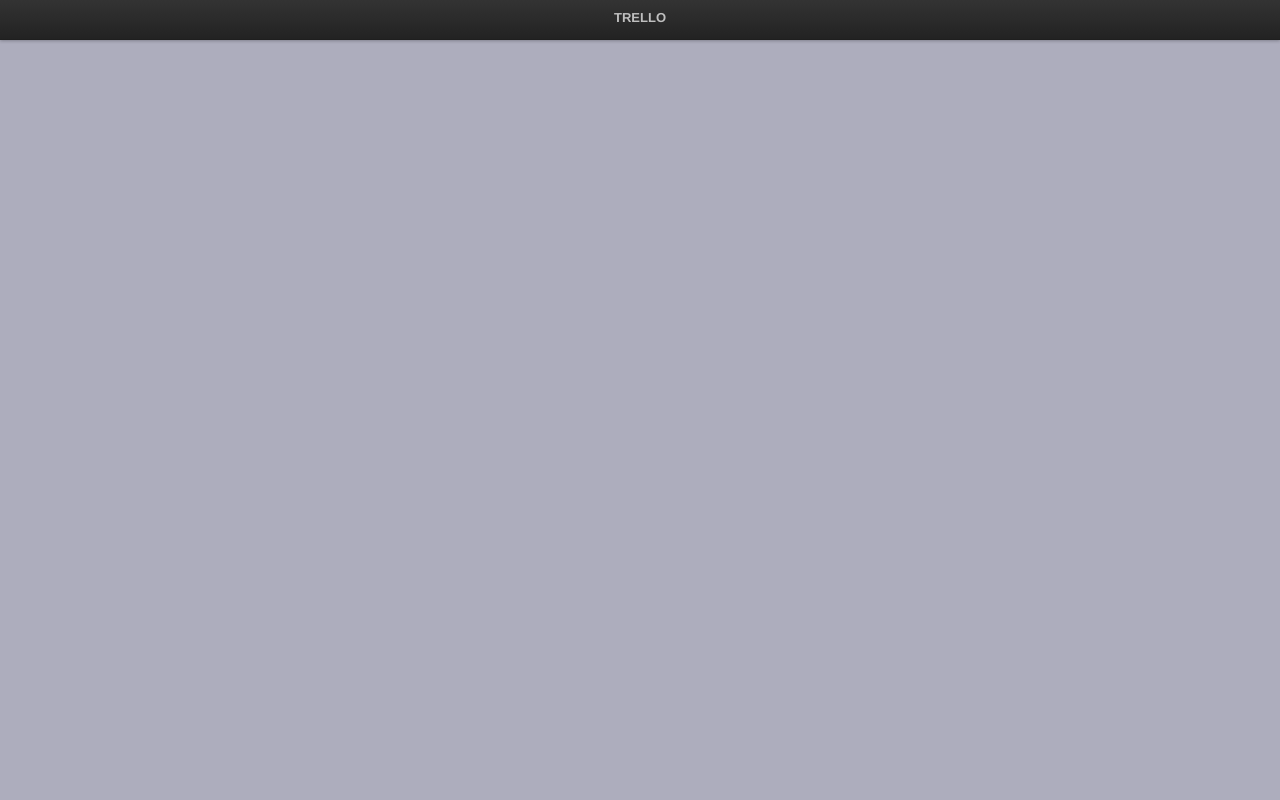
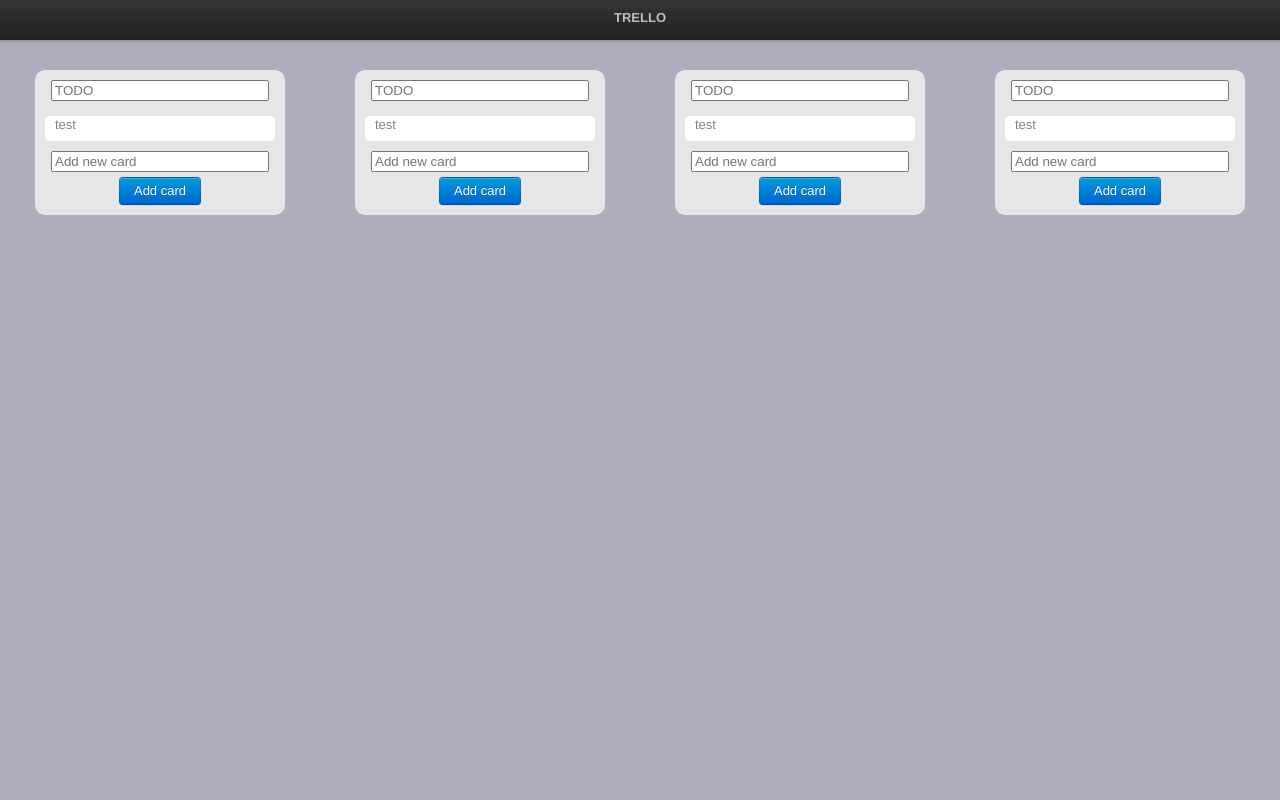
Before and after one commit to SadMinotaur/TS-Local-Trello, a React (Create React App) app: page / in a window 1280 px wide. Shown: the top 800 px of the page. Built offline with nearby package versions, Linux system fonts and the light colour scheme.

Commit message:
Create new cards in columns

```diff
--- a/src/components/boardcolumn/BoardColumn.tsx
+++ b/src/components/boardcolumn/BoardColumn.tsx
@@ -1,6 +1,7 @@
 import React, {useState} from "react";
 import {ColumnsContainer, ColumnNameInput, ColumnBorder} from "./Styles";
-import {ColumnsContent} from "../columnsContent";
+import {Cards, ColumnsContent} from "../columnsContent";
+import {ColumnCard} from "../columncard";
 
 interface Props {
   name: string;
@@ -8,29 +9,47 @@
 
 export const BoardColumn: React.FC<Props> = (props) => {
 
-  const [name, setName] = useState("");
-  const columnFromStorage = localStorage.getItem(props.name);
+  //This is bad
+  const column: ColumnsContent = JSON.parse(localStorage.getItem(props.name) as string);
 
-  if (columnFromStorage == null)
-    return null;
+  const cards = Array(column.cards.length);
+  column.cards.forEach((value, i) => {
+    cards[i] = <ColumnCard key={i} name={value.name}/>
+  });
 
-  let column: ColumnsContent = JSON.parse(columnFromStorage);
+  let newCardContent = "";
 
-  function saveName(name: string) {
+  const [colCards, setCards] = useState(cards);
+  const [name, setName] = useState(column.name);
+
+  function saveName(name: string): void {
     column.name = name;
     setName(column.name);
-    localStorage.setItem(props.name, JSON.stringify(column))
+    localStorage.setItem(props.name, JSON.stringify(column));
+  }
+
+  function saveNewCard(): void {
+    column.cards.push({name: newCardContent, author: localStorage.getItem("user"), comments: [], desc: ""} as Cards);
+    setCards(prevState => {
+      return prevState.concat(<ColumnCard name={newCardContent} key={colCards.length}/>);
+    });
+    localStorage.setItem(props.name, JSON.stringify(column));
   }
 
   return (<ColumnsContainer>
       <ColumnBorder>
-        <ColumnNameInput type="text" placeholder={name == "" ? column.name : name} onBlur={event => {
+        <ColumnNameInput type="text" placeholder={name} onBlur={event => {
           event.target.value = '';
         }} onChange={event => {
           saveName(event.target.value);
         }}/>
-        {/*{renderCards}*/}
-        <button className="btn primary">
+        {colCards}
+        <ColumnNameInput onBlur={event => {
+          event.target.value = '';
+        }} onChange={event => newCardContent = event.target.value} placeholder="Add new card"/>
+        <button className="btn primary" onClick={event => {
+          saveNewCard()
+        }}>
           Add card
         </button>
       </ColumnBorder>
--- a/src/components/boardcolumn/Styles.tsx
+++ b/src/components/boardcolumn/Styles.tsx
@@ -10,6 +10,7 @@
     `
 export const ColumnNameInput = styled.input`
         width: 210px;
+        margin: 0 0 5px 0;
     `
 
 export const ColumnBorder = styled.div`
--- a/src/index.tsx
+++ b/src/index.tsx
@@ -9,13 +9,13 @@
 import {LoginPopup} from "./components/loginpopup";
 
 //For testing purposes
-// localStorage.clear()
+localStorage.clear()
 
 localStorage.setItem("user", "Test user")
-// localStorage.setItem("Column0", "{\"name\":\"TODO\",\"cards\":[{\"name\":\"test\",\"author\":\"test\",\"comments\":[{\"author\":\"test\",\"content\":\"ok\"}]}]}")
-// localStorage.setItem("Column1", "{\"name\":\"TODO\",\"cards\":[{\"name\":\"test\",\"author\":\"test\",\"comments\":[{\"author\":\"test\",\"content\":\"ok\"}]}]}")
-// localStorage.setItem("Column2", "{\"name\":\"TODO\",\"cards\":[{\"name\":\"test\",\"author\":\"test\",\"comments\":[{\"author\":\"test\",\"content\":\"ok\"}]}]}")
-// localStorage.setItem("Column3", "{\"name\":\"TODO\",\"cards\":[{\"name\":\"test\",\"author\":\"test\",\"comments\":[{\"author\":\"test\",\"content\":\"ok\"}]}]}")
+localStorage.setItem("Column0", "{\"name\":\"TODO\",\"cards\":[{\"name\":\"test\",\"author\":\"test\",\"comments\":[{\"author\":\"test\",\"content\":\"ok\"}]}]}")
+localStorage.setItem("Column1", "{\"name\":\"TODO\",\"cards\":[{\"name\":\"test\",\"author\":\"test\",\"comments\":[{\"author\":\"test\",\"content\":\"ok\"}]}]}")
+localStorage.setItem("Column2", "{\"name\":\"TODO\",\"cards\":[{\"name\":\"test\",\"author\":\"test\",\"comments\":[{\"author\":\"test\",\"content\":\"ok\"}]}]}")
+localStorage.setItem("Column3", "{\"name\":\"TODO\",\"cards\":[{\"name\":\"test\",\"author\":\"test\",\"comments\":[{\"author\":\"test\",\"content\":\"ok\"}]}]}")
 
 ReactDOM.render(
   <React.StrictMode>
```
Also changed, not shown: src/components/columnsContent.ts (+4 -3 lines), 15 other files (tests, documents, lock files or other folders).
